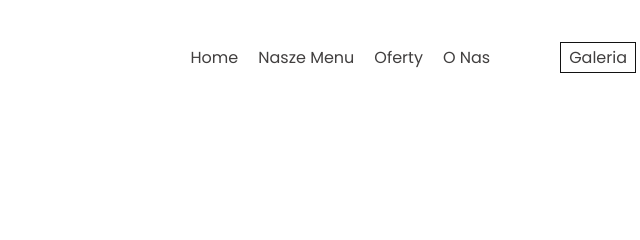
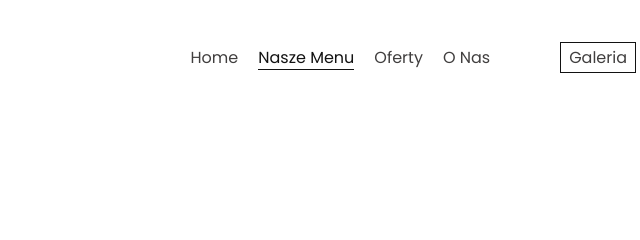
Before and after one commit to kusz0/Smakovita-Bistro-, a plain HTML site: page html/menu.html in a window 1280 px wide. Shown: the top 240 px of the page, 624-1264 px from the left. Drawn offline with nearby package versions, Linux system fonts and the light colour scheme.

Commit message:
added border bottom nav

```diff
--- a/css/menu-style.css
+++ b/css/menu-style.css
@@ -1,3 +1,7 @@
+.nav-list-item:nth-child(2) a {
+  border-bottom: 1px solid var(--black-color);
+  color: var(--black-color);
+}
 body {
   width: 100%;
 }
```
